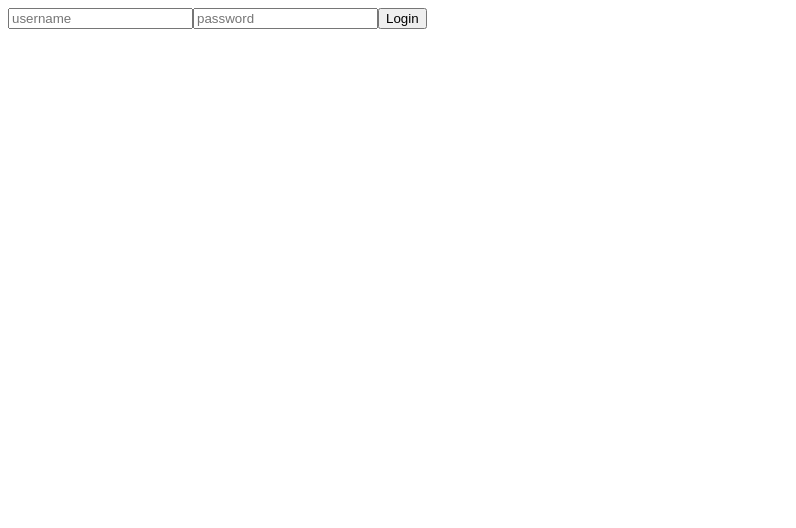
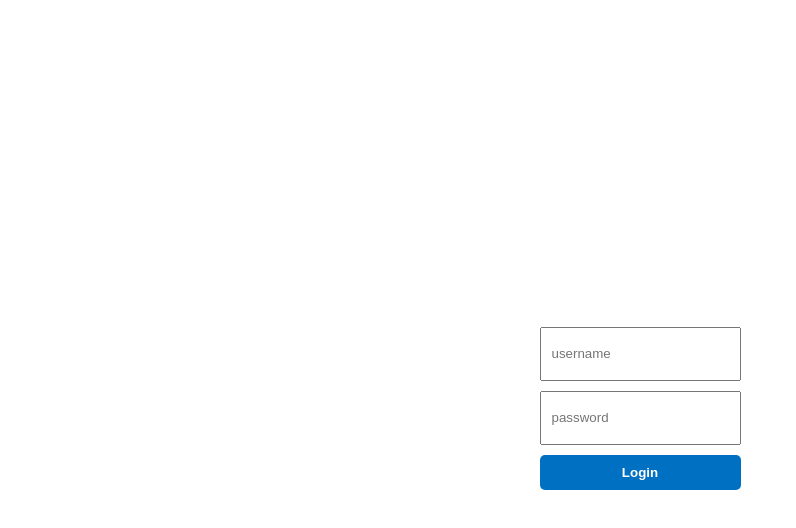
Before and after one commit to par2hibATU/GlobeTrek_FinalProject, a React (Create React App) app in the folder client/: page /login in a window 1280 px wide. Shown: the top 528 px of the page, without its empty margins (0-796 px from the left). Built offline with nearby package versions, Linux system fonts and the light colour scheme.

Commit message:
loging button is working as it should

```diff
--- a/client/src/components/navbar/Navbar.jsx
+++ b/client/src/components/navbar/Navbar.jsx
@@ -1,4 +1,4 @@
-import React from "react";
+import React, { useContext } from "react";
 import "./navbar.css";
 import { FontAwesomeIcon } from "@fortawesome/react-fontawesome";
 import {
@@ -9,10 +9,14 @@ import {
   faTaxi,
 } from "@fortawesome/free-solid-svg-icons";
 import { Link } from "react-router-dom";
+import { AuthContext } from "../../context/AuthContext";
 
 
 
 export const Navbar = () => {
+  const { user } = useContext(AuthContext);
+  console.log("Navbar user:", user); // Debugging
+
   return (
     <div className="navbar">
 
@@ -21,10 +25,10 @@ export const Navbar = () => {
           <span className="logo">GlobeTrek</span>
         </Link>
 
-        <div className="navbarRegisterItems">
+        {user ? user.username : (<div className="navbarRegisterItems">
           <button className="navButton">Register</button>
           <button className="navButton">Login</button>
-        </div>
+        </div>)}
 
         <div className="navItems">
           <div className="navbarList">
--- a/client/src/pages/login/Login.jsx
+++ b/client/src/pages/login/Login.jsx
@@ -23,7 +23,9 @@ const Login = () => {
     dispatch({ type: "LOGIN_START" });
     try {
       const res = await axios.post("/auth/login", credentials);
-      dispatch({ type: "LOGIN_SUCCESS", payload: res.data.details });
+      console.log("Login Response:", res.data);
+      dispatch({ type: "LOGIN_SUCCESS", payload: res.data });
+      console.log("Updated User in Context:", res.data);
       navigate("/")
     } catch (err) {
       dispatch({ type: "LOGIN_FAILURE", payload: err.response.data });
--- a/client/src/pages/login/login.css
+++ b/client/src/pages/login/login.css
@@ -0,0 +1,32 @@
+.login {
+    height: 100vh;
+    display: flex;
+    align-items: center;
+    justify-content: center;
+  }
+
+  .lContainer {
+    display: flex;
+    flex-direction: column;
+    gap: 10px;
+  }
+
+  .lInput{
+    height: 30px;
+    padding: 10px;
+  }
+
+  .lButton {
+    border: none;
+    padding: 10px 20px;
+    background-color: #0071c2;
+    color: white;
+    font-weight: bold;
+    cursor: pointer;
+    border-radius: 5px;
+  }
+
+  .lButton:disabled{
+    background-color: #0071c28c;
+    cursor: not-allowed;
+  }
```
